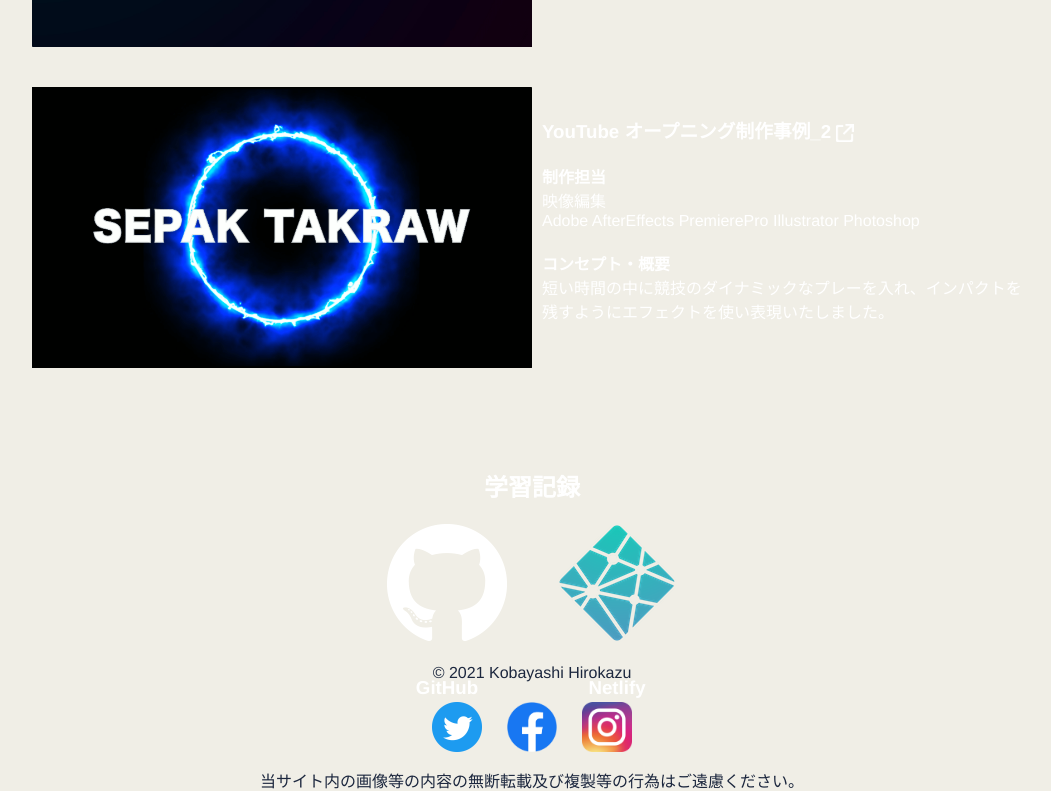
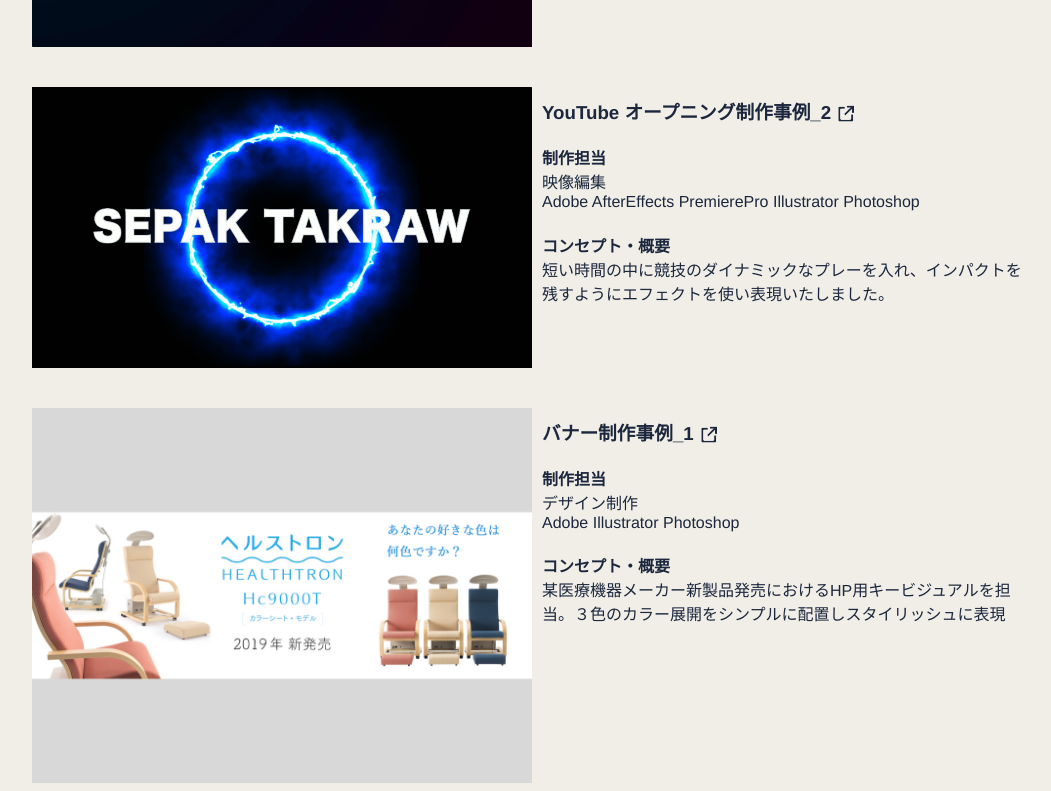
Before and after one commit to Hirokazu0526/Portfolio_SEPAK_LIFE_2, a Vue app: page /performance in a window 1280 px wide. Shown: the part 1618-2409 px from the top of the page, without its empty margins (108-1159 px from the left). Built offline with nearby package versions, Linux system fonts and the light colour scheme.

Commit message:
制作事例追加

```diff
--- a/src/views/Performance.vue
+++ b/src/views/Performance.vue
@@ -25,7 +25,7 @@
         <div class="study_flex">
           <div class="study__icon_git">
             <a href="https://github.com/Hirokazu0526" target="_blank"
-              ><img src="images/GitHub.png" />
+              ><img src="images/GitHub_.png" />
               <h3>GitHub</h3></a
             >
           </div>
@@ -92,6 +92,16 @@ export default {
           coment:
             "短い時間の中に競技のダイナミックなプレーを入れ、インパクトを残すようにエフェクトを使い表現いたしました。",
         },
+        {
+          id: 4,
+          img: "images/works004.png",
+          title: "バナー制作事例_1 ",
+          link: "https://www.hakuju.co.jp/",
+          skillTheme: "デザイン制作",
+          skill: "Adobe Illustrator Photoshop",
+          coment:
+            "某医療機器メーカー新製品発売におけるHP用キービジュアルを担当。３色のカラー展開をシンプルに配置しスタイリッシュに表現",
+        },
       ],
     };
   },
@@ -101,12 +111,12 @@ export default {
 <style scoped>
 .performance {
   width: 1000px;
-  height: 1750px;
+  height: 2280px;
   margin: 0 auto;
 }
-.yellow {
+/* .yellow {
   color: #adff2e;
-}
+} */
 
 h1 {
   font-size: 40px;
@@ -121,7 +131,7 @@ h1 {
 
 a {
   text-decoration: none;
-  color: white;
+  color: #1c273e;
 }
 
 ul,
@@ -134,6 +144,10 @@ li {
 li {
   width: 100%;
   margin-top: 10px;
+}
+
+h3 {
+  margin: 0;
 }
 
 h4 {
@@ -159,15 +173,15 @@ p {
 .works__info {
   text-align: start;
   padding: 10px;
-  color: white;
+  color: #1c273e;
 }
 
 .works__info a::after {
   content: "";
   display: inline-block;
-  width: 18px; /*画像の幅*/
-  height: 18px; /*画像の高さ*/
-  background-image: url(/images/icon001.png);
+  width: 20px; /*画像の幅*/
+  height: 20px; /*画像の高さ*/
+  background-image: url(/images/icon002.png);
   background-size: contain;
   vertical-align: middle;
 }
@@ -177,10 +191,10 @@ p {
 }
 
 .study h2 {
-  color: white;
+  color: #1c273e;
 }
 .study h3 {
-  color: white;
+  color: #1c273e;
   margin: 0;
 }
 
@@ -220,7 +234,7 @@ p {
 @media screen and (max-width: 599px) {
   .performance {
     width: 100%;
-    height: 2850px;
+    height: 3450px;
   }
 
   .container {
@@ -231,6 +245,8 @@ p {
   .works__thumbnails > li img {
     width: 100%;
     height: 100%;
+    margin-bottom: 0;
+    margin-top: 20px;
   }
 
   .works__thumbnails li {
```
